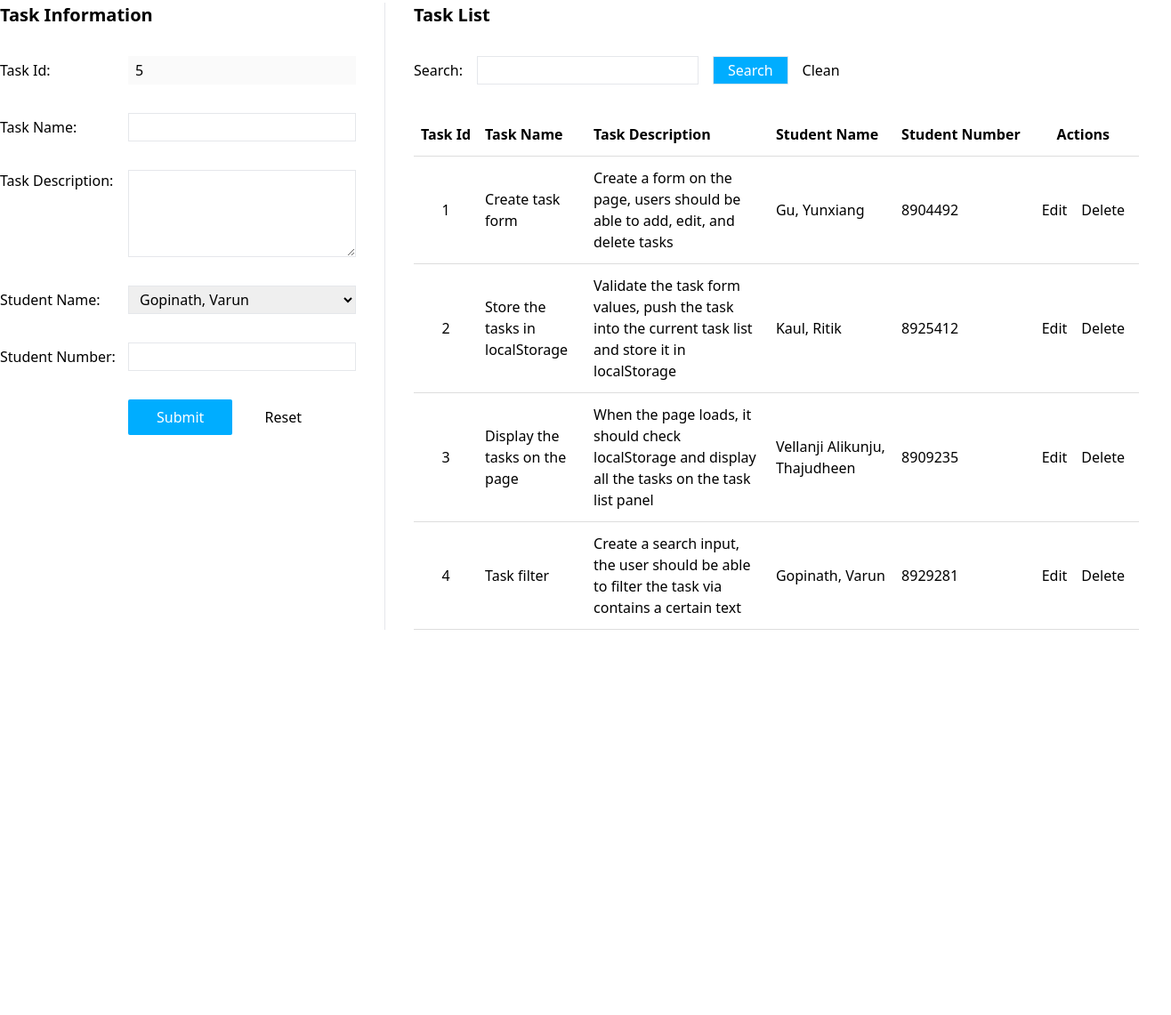
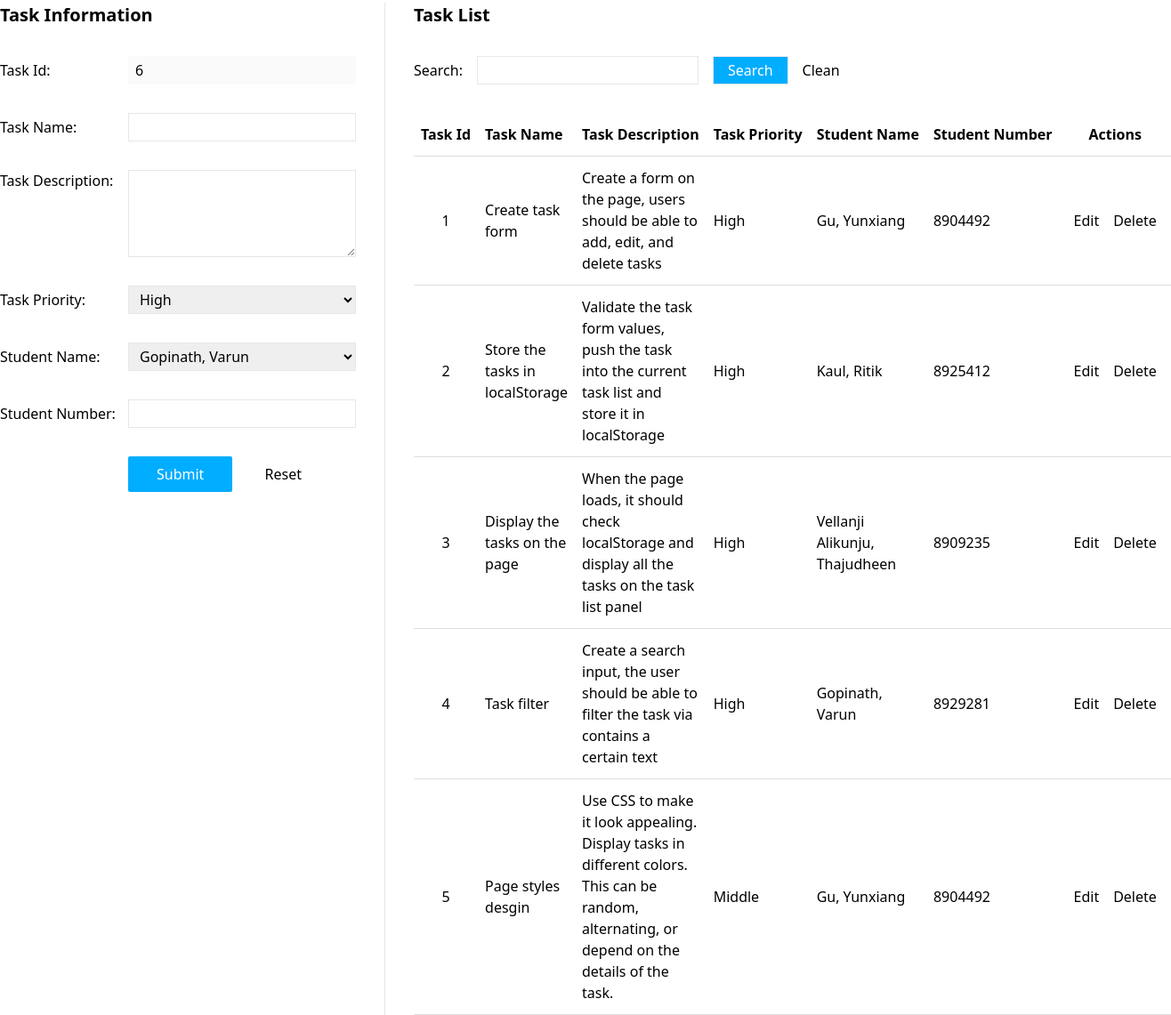
Before and after one commit to Ygu4492/JS-Group5-P1, a plain HTML site: page index.html in a window 1280 px wide. Shown: the part 117-1258 px from the top of the page at 89% size, 1316 px wide, since content can reach past the window. Before the commit the page ends 825 px from the top, so only its background shows below. Drawn offline with nearby package versions, Linux system fonts and the light colour scheme.

Commit message:
add a new field for the task

```diff
--- a/index.html
+++ b/index.html
@@ -32,6 +32,14 @@
         <div class="grid items-start">
           <label for="taskDesc">Task Description:</label>
           <textarea class="border px-2" name="taskDesc" id="taskDesc" cols="30" rows="4"></textarea>
+        </div>
+        <div class="grid items-center">
+          <label for="taskPriority">Task Priority:</label>
+          <select name="taskPriority" id="taskPriority" class="border h-8 px-2" value="High">
+            <option value="High">High</option>
+            <option value="Middle">Middle</option>
+            <option value="Low">Low</option>
+          </select>
         </div>
         <div class="grid items-center">
           <label for="studentName">Student Name:</label>
@@ -72,6 +80,7 @@
             <th>Task Id</th>
             <th>Task Name</th>
             <th>Task Description</th>
+            <th>Task Priority</th>
             <th>Student Name</th>
             <th>Student Number</th>
             <th>Actions</th>
--- a/js/index.js
+++ b/js/index.js
@@ -6,6 +6,7 @@ $(function () {
       taskName: "Create task form",
       taskDesc:
         "Create a form on the page, users should be able to add, edit, and delete tasks",
+      taskPriority: "High",
       studentName: "Gu, Yunxiang",
       studentNumber: "8904492",
     },
@@ -14,6 +15,7 @@ $(function () {
       taskName: "Store the tasks in localStorage",
       taskDesc:
         "Validate the task form values, push the task into the current task list and store it in localStorage",
+      taskPriority: "High",
       studentName: "Kaul, Ritik",
       studentNumber: "8925412",
     },
@@ -22,6 +24,7 @@ $(function () {
       taskName: "Display the tasks on the page",
       taskDesc:
         "When the page loads, it should check localStorage and display all the tasks on the task list panel",
+      taskPriority: "High",
       studentName: "Vellanji Alikunju, Thajudheen",
       studentNumber: "8909235",
     },
@@ -30,8 +33,18 @@ $(function () {
       taskName: "Task filter",
       taskDesc:
         "Create a search input, the user should be able to filter the task via contains a certain text",
+      taskPriority: "High",
       studentName: "Gopinath, Varun",
       studentNumber: "8929281",
+    },
+    {
+      taskId: "5",
+      taskName: "Page styles desgin",
+      taskDesc:
+        "Use CSS to make it look appealing. Display tasks in different colors. This can be random, alternating, or depend on the details of the task.",
+      taskPriority: "Middle",
+      studentName: "Gu, Yunxiang",
+      studentNumber: "8904492",
     },
   ];
 
@@ -73,6 +86,7 @@ $(function () {
       const taskIdCell = $("<td>").text(task.taskId);
       const taskNameCell = $("<td>").text(task.taskName);
       const taskDescCell = $("<td>").text(task.taskDesc);
+      const taskPriorityCell = $("<td>").text(task.taskPriority);
       const studentNameCell = $("<td>").text(task.studentName);
       const studentNumberCell = $("<td>").text(task.studentNumber);
 
@@ -102,6 +116,7 @@ $(function () {
         taskIdCell,
         taskNameCell,
         taskDescCell,
+        taskPriorityCell,
         studentNameCell,
         studentNumberCell,
         actionsCell
@@ -124,6 +139,7 @@ $(function () {
     if (
       !data.taskName ||
       !data.taskDesc ||
+      !data.taskPriority ||
       !data.studentName ||
       !data.studentNumber
     ) {
```
